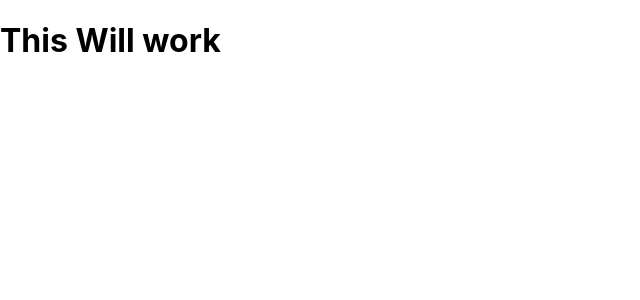
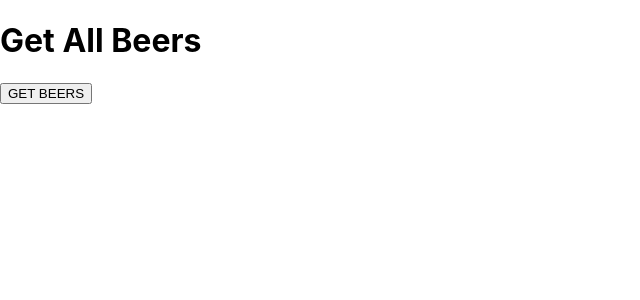
Before and after one commit to karamazov85/redux-typescript, a React (Create React App) app: page / in a window 1280 px wide. Shown: the top 300 px of the page, without its empty margins (0-640 px from the left). Built offline with nearby package versions, Linux system fonts and the light colour scheme.

Commit message:
added BeerList component, hooked up with Redux store

```diff
--- a/src/App.tsx
+++ b/src/App.tsx
@@ -1,9 +1,11 @@
 import React from 'react';
+import BeerList from './components/BeerList';
 
 const App: React.FC = () => {
   return (
     <div className="App">
-      <h1>This Will work</h1>
+      <h1>Get All Beers</h1>
+      <BeerList />
     </div>
   );
 }
--- /dev/null
+++ b/src/components/BeerList.tsx
@@ -0,0 +1,27 @@
+import { useSelector, useDispatch } from 'react-redux'
+import { fetchBeers } from '../state'
+
+const BeerList: React.FC = () => {
+
+    const dispatch = useDispatch()
+
+    const onClick = () => {
+        dispatch(fetchBeers()as any)
+    }
+
+    const { loading, beers, error } = useSelector((state: any) => state.beers)
+
+    return (
+        <div>
+            <button onClick={onClick}>GET BEERS</button>
+            {loading && <h3>Loading...</h3>}
+            {error && <h3>{error}</h3>}
+            {!loading && !error &&
+                beers.map((beer: string) =>
+                <li key={Math.random()}>{beer}</li>)
+            }
+        </div>
+    )
+}
+
+export default BeerList
--- a/src/index.tsx
+++ b/src/index.tsx
@@ -2,18 +2,16 @@ import React from 'react';
 import ReactDOM from 'react-dom/client';
 import './index.css';
 import App from './App';
-import reportWebVitals from './reportWebVitals';
+import { store } from './state/store'
+import { Provider } from 'react-redux'
 
 const root = ReactDOM.createRoot(
   document.getElementById('root') as HTMLElement
 );
 root.render(
   <React.StrictMode>
-    <App />
+    <Provider store={store}>
+      <App />
+    </Provider>
   </React.StrictMode>
 );
-
-// If you want to start measuring performance in your app, pass a function
-// to log results (for example: reportWebVitals(console.log))
-// or send to an analytics endpoint. Learn more: https://bit.ly/CRA-vitals
-reportWebVitals();
--- a/src/state/action-creators/index.ts
+++ b/src/state/action-creators/index.ts
@@ -1,10 +1,10 @@
 import { ActionType } from '../action-types'
 import { Action } from "../actions";
-import { Dispatch } from 'redux'
+import { Dispatch } from 'redux' // type definition
 
-// interface Beer {
-//     name: string
-// }
+interface Beer {
+    name: string
+}
 
 export const fetchBeers = () => {
 
@@ -18,10 +18,11 @@ export const fetchBeers = () => {
         try {
             const response = await fetch(`https://api.punkapi.com/v2/beers`)
             const beerJson = await response.json();
+            const beerNames = beerJson.map((beer: Beer) => beer.name)
 
             // dispatch beerNames to store
             dispatch({
-                type: ActionType.FETCHING_BEERS_SUCCESS, payload: beerJson
+                type: ActionType.FETCHING_BEERS_SUCCESS, payload: beerNames
             })
 
         } catch (error) {
@@ -32,6 +33,5 @@ export const fetchBeers = () => {
                 })
             }
         }
-
     }
 }
--- a/src/state/reducers/beersReducer.ts
+++ b/src/state/reducers/beersReducer.ts
@@ -1,9 +1,12 @@
 import { ActionType } from '../action-types'
 import { Action } from '../actions'
 
+interface Beer {
+    name: string
+}
 interface BeerState {
     loading: boolean
-    beers: object[]
+    beers: Beer[]
     error: string | null
 }
 
```
